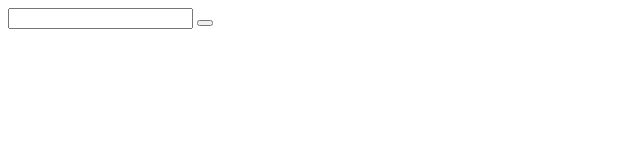
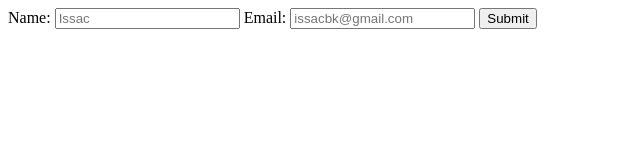
Before and after one commit to nishhcodes/password-generator-js, a plain HTML site: page index.html in a window 1280 px wide. Shown: the whole page, without its empty margins (0-640 px from the left). Drawn offline with Linux system fonts and the light colour scheme.

Commit message:
did some minor changes

```diff
--- a/index.html
+++ b/index.html
@@ -8,9 +8,11 @@
 <body>
     <div class="container">
         <form action="" method="">
-            <label for=""></label>
-            <input type="text">
-            <button></button>
+            <label for=""name>Name: </label>
+            <input type="text" id="name" placeholder="Issac">
+            <label for=""email>Email: </label>
+            <input type="text" id="email" placeholder="issacbk@gmail.com">
+            <button>Submit</button>
         </form>
     </div>
 </body>
```
